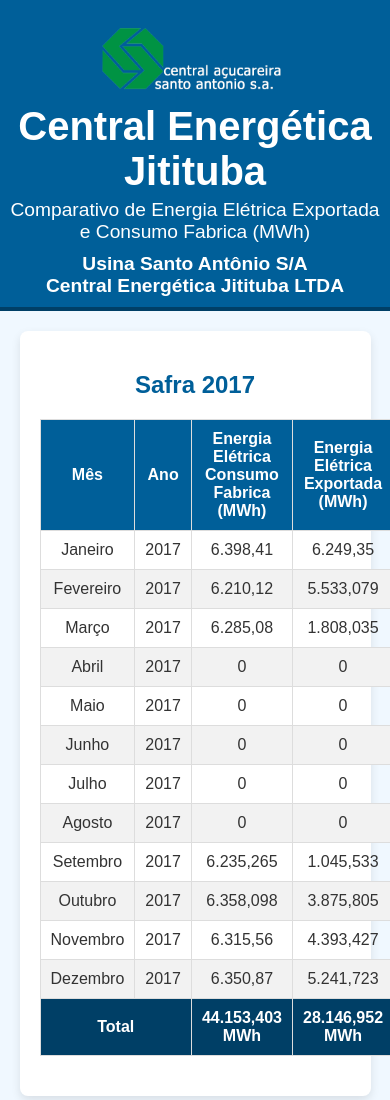
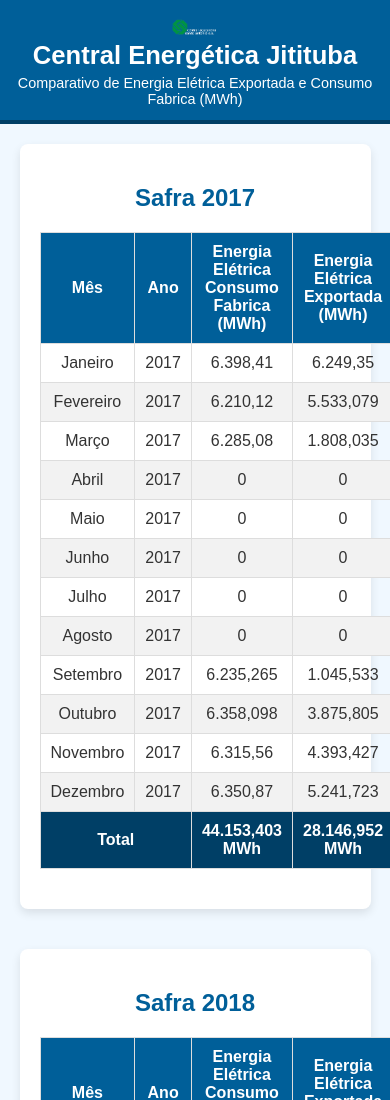
Before and after one commit to phgs7/Central-Jitituba, a plain HTML site: page index.html in a window 390 px wide. Shown: the top 1100 px of the page. Drawn offline with Linux system fonts and the light colour scheme.

Commit message:
Add files via upload

```diff
--- a/index.html
+++ b/index.html
@@ -20,10 +20,6 @@
         </div>
         <h1>Central Energética Jitituba</h1>
         <p>Comparativo de Energia Elétrica Exportada e Consumo Fabrica (MWh)</p>
-        <div class="text-container">
-            <h1>Usina Santo Antônio S/A</h1>
-            <h2>Central Energética Jitituba LTDA</h2>
-        </div>
     </header>
 
 
--- a/style.css
+++ b/style.css
@@ -101,17 +101,65 @@
 
 /* Responsividade */
 @media (max-width: 768px) {
+    /* Ajuste para telas menores */
     header {
         padding: 10px;
     }
 
+    /* Organizando logo e textos em uma coluna */
     header .logo-container, header .text-container {
         position: static;
         transform: none;
         margin-top: 10px;
     }
 
+    /* Centralizando os textos */
     header .text-container {
         text-align: center;
+        margin-top: 10px; /* Ajusta o espaço superior */
+    }
+
+    /* Ajustando o tamanho do logo */
+    header .logo-container img {
+        max-width: 70px; /* Logo menor em telas pequenas */
+        height: auto;
+    }
+
+    /* Ajuste do tamanho da fonte do título e subtítulo */
+    header h1 {
+        font-size: 1.8em;
+    }
+
+    header p {
+        font-size: 1em;
+    }
+
+    header .text-container h1,
+    header .text-container h2 {
+        font-size: 1.1em;
     }
 }
+
+@media (max-width: 480px) {
+    /* Ajustes para telas muito pequenas */
+    header {
+        padding: 8px;
+    }
+
+    header h1 {
+        font-size: 1.6em;
+    }
+
+    header p {
+        font-size: 0.9em;
+    }
+
+    header .logo-container img {
+        max-width: 60px; /* Logo ainda menor */
+    }
+
+    header .text-container h1,
+    header .text-container h2 {
+        font-size: 1em;
+    }
+}
```
